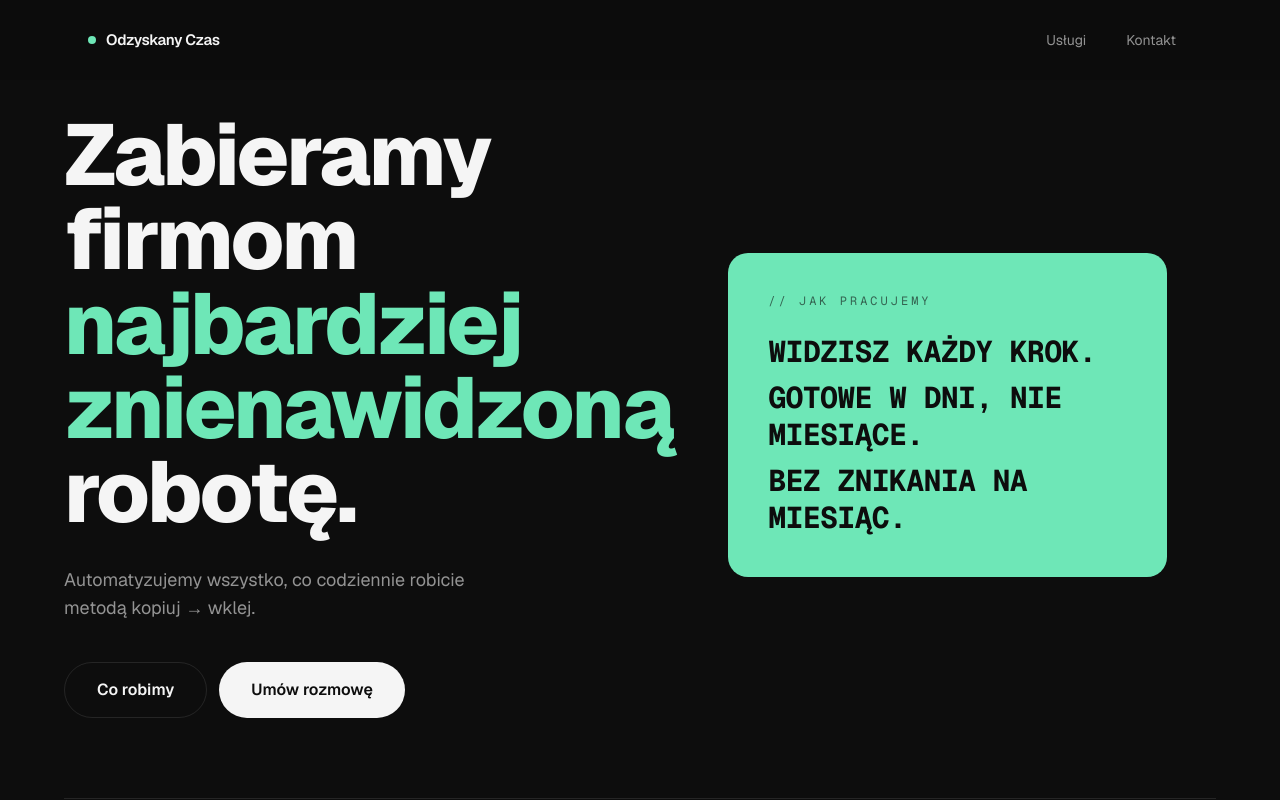
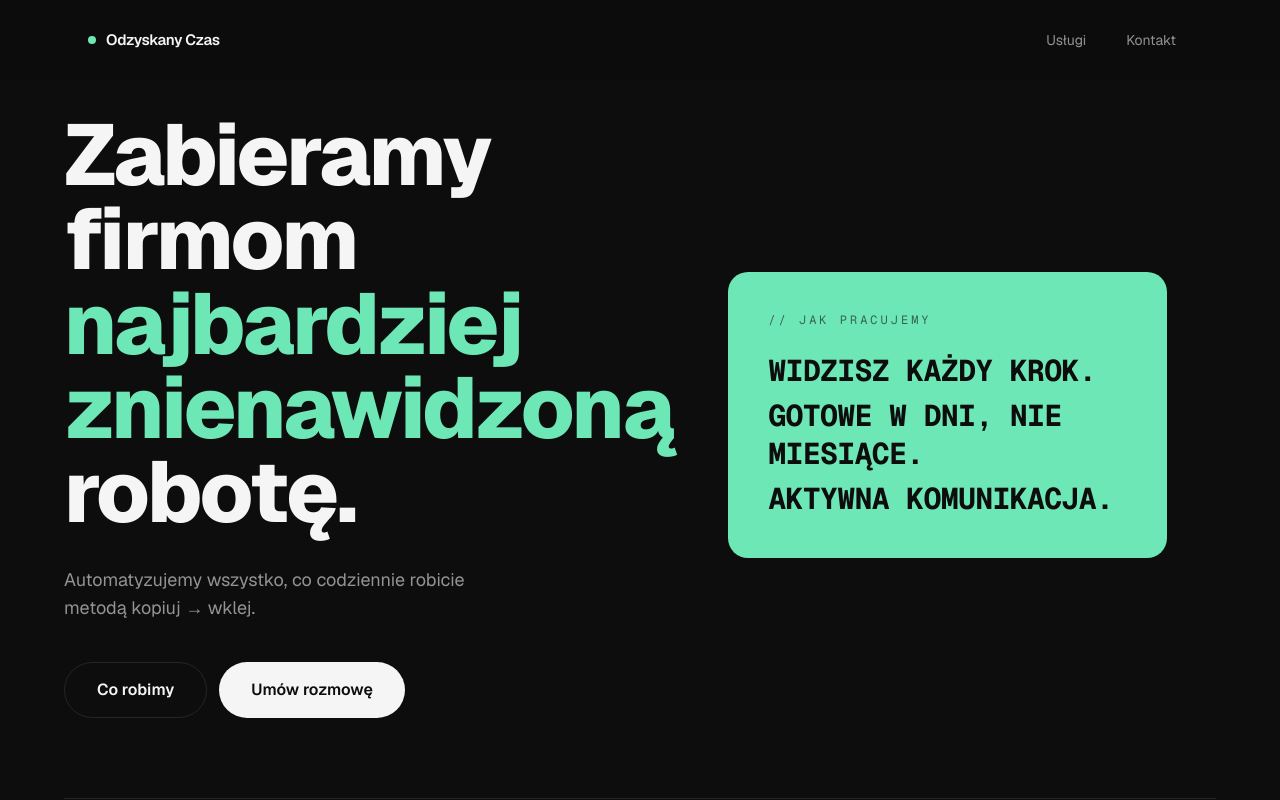
Before and after one commit to llisowski27-hub/excelautomatione, a Next.js app: page / in a window 1280 px wide. Shown: the top 800 px of the page. Built offline with nearby package versions, Linux system fonts and the light colour scheme.

Commit message:
hero: hasło 'Bez znikania na miesiąc' -> 'Aktywna komunikacja'

```diff
--- a/src/components/landing/Hero.tsx
+++ b/src/components/landing/Hero.tsx
@@ -10,7 +10,7 @@ const STATS = [
   { value: 100, suffix: "%", label: "automatycznie" },
 ];
 
-const SLOGANS = ["Widzisz każdy krok.", "Gotowe w dni, nie miesiące.", "Bez znikania na miesiąc."];
+const SLOGANS = ["Widzisz każdy krok.", "Gotowe w dni, nie miesiące.", "Aktywna komunikacja."];
 
 export function Hero() {
   return (
```
